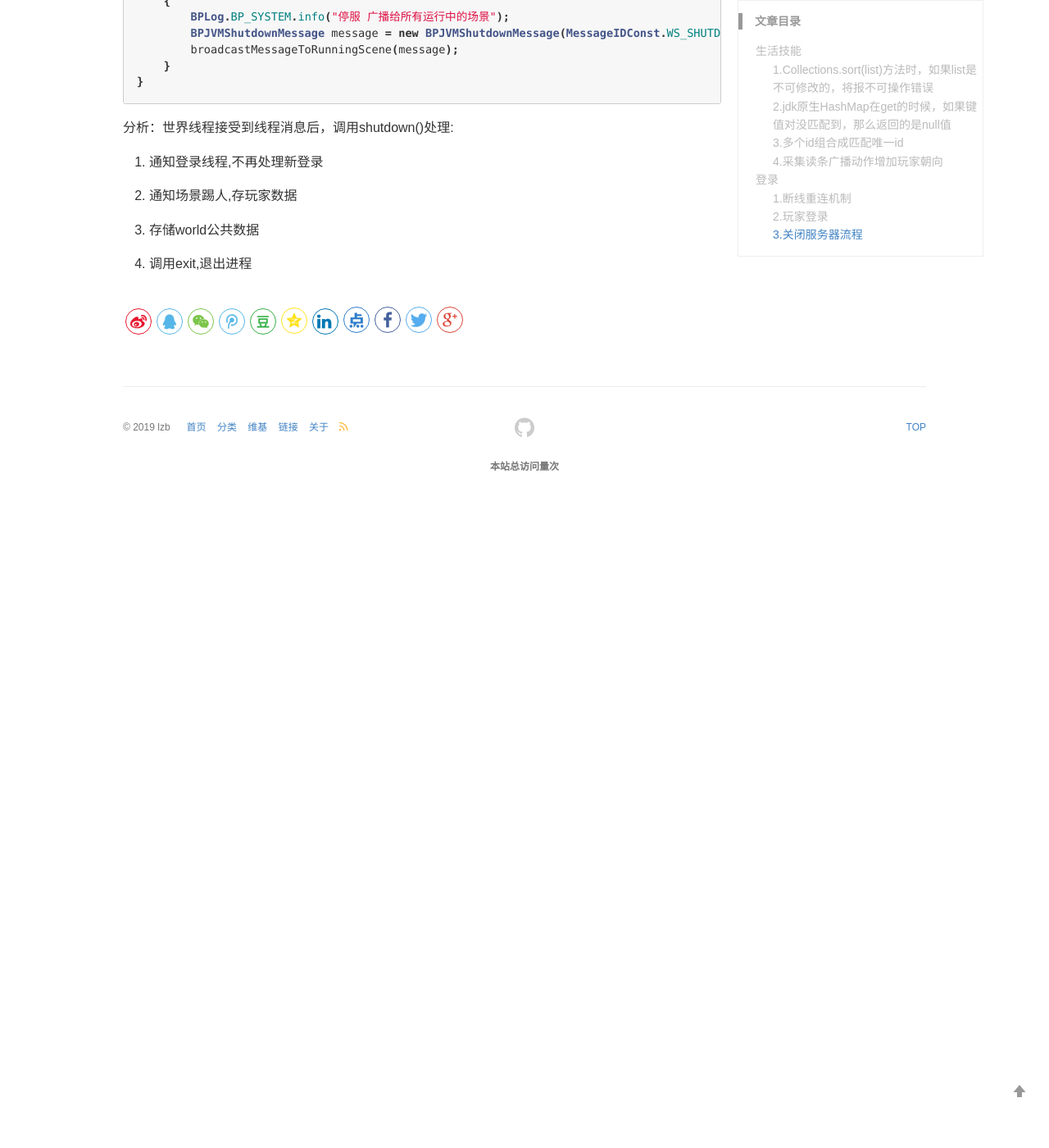
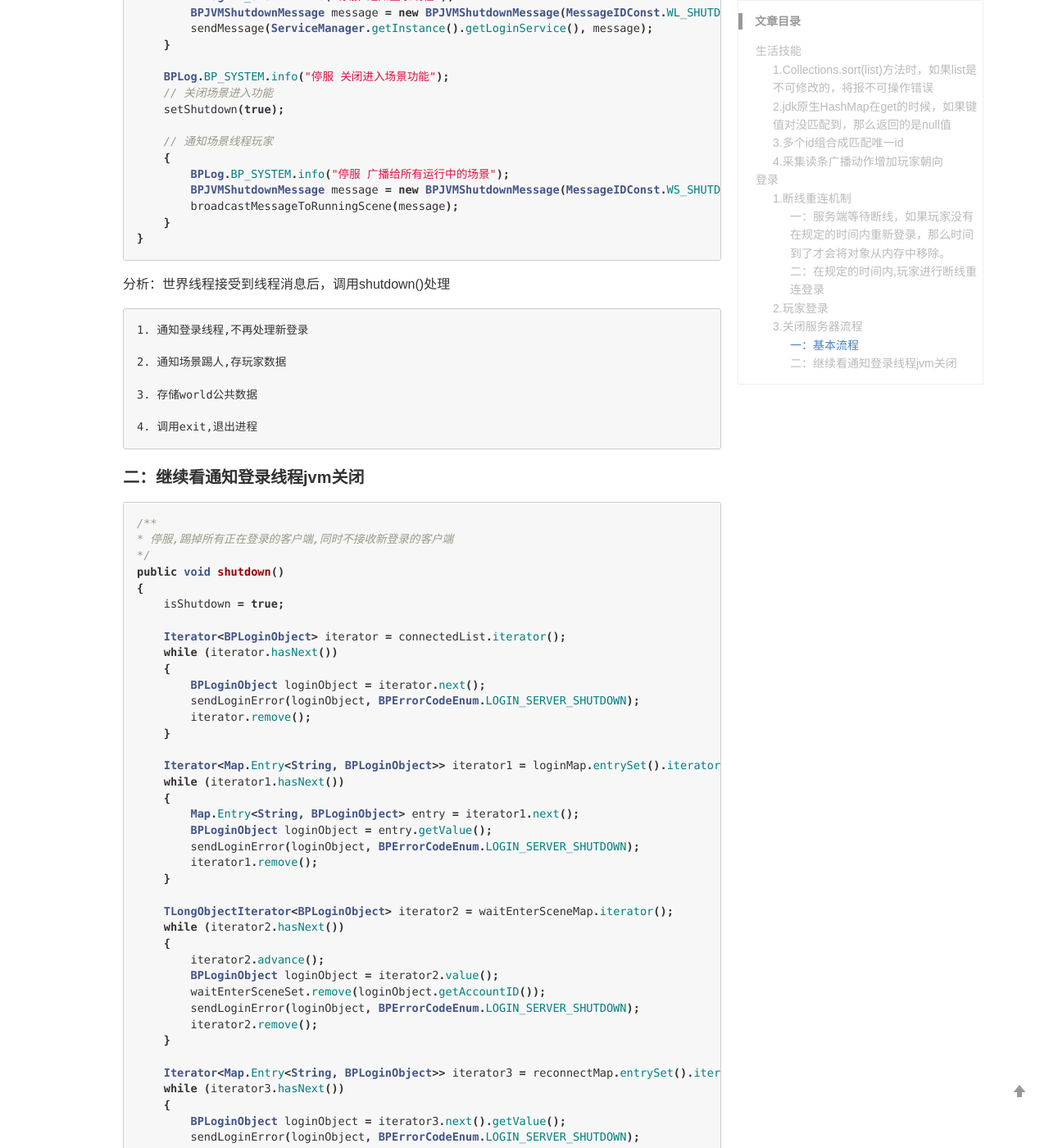
Before and after one commit to lizb0907/lizb0907.github.io, a Jekyll site: the page built from _posts/mmo-game/2018-08-09-Game.md, in a window 1280 px wide and 1400 px high, scrolled down 18347 px. Shown: the whole window at 82% size. Built offline with Jekyll 4.4.1, drawn with Linux system fonts in a browser that asks for light colours; comment, search, counter and statistics services are not loaded; before the commit the page ends 18965 px from its top, so only the background shows below that; some of the changed text lies outside the part shown.

Commit message:
mmo-game 登录线程jvm关闭发送世界线程保存玩家数据

````diff
--- a/_posts/mmo-game/2018-08-09-Game.md
+++ b/_posts/mmo-game/2018-08-09-Game.md
@@ -166,7 +166,7 @@ message SCCommonStartStripe{
 
 当客户端直接断开时会走断线重连机制，如果是选择退出游戏那么不会走断线重连。
 
-一：服务端等待断线，如果玩家没有在规定的时间内重新登录，那么时间到了才会将对象从内存中移除。
+#### 一：服务端等待断线，如果玩家没有在规定的时间内重新登录，那么时间到了才会将对象从内存中移除。
 
 大体流程如下：
 
@@ -312,7 +312,7 @@ doRemoveBpObjectFromScene()
 分析：主要是把actor对象从场景里缓存的一些map里移除，如果场景人数为空，那么通知world回收该场景线。
 
 
-二：在规定的时间内,玩家进行断线重连登录
+#### 二：在规定的时间内,玩家进行断线重连登录
 
 大体流程：
 1.客户端发起登录
@@ -805,6 +805,8 @@ public class ActorDBTask extends AbstractDBTask
 
 ### 3.关闭服务器流程
 
+#### 一：基本流程
+
 ```java
 /**
  * 关闭信号处理器
@@ -864,12 +866,132 @@ public void shutdown()
     }
 }
 ```
-分析：世界线程接受到线程消息后，调用shutdown()处理:
+分析：世界线程接受到线程消息后，调用shutdown()处理
 
-1. 通知登录线程,不再处理新登录
+    1. 通知登录线程,不再处理新登录
 
-2. 通知场景踢人,存玩家数据
+    2. 通知场景踢人,存玩家数据
 
-3. 存储world公共数据
+    3. 存储world公共数据
 
-4. 调用exit,退出进程
+    4. 调用exit,退出进程
+
+#### 二：继续看通知登录线程jvm关闭
+
+```java
+/**
+* 停服,踢掉所有正在登录的客户端,同时不接收新登录的客户端
+*/
+public void shutdown()
+{
+    isShutdown = true;
+
+    Iterator<BPLoginObject> iterator = connectedList.iterator();
+    while (iterator.hasNext())
+    {
+        BPLoginObject loginObject = iterator.next();
+        sendLoginError(loginObject, BPErrorCodeEnum.LOGIN_SERVER_SHUTDOWN);
+        iterator.remove();
+    }
+
+    Iterator<Map.Entry<String, BPLoginObject>> iterator1 = loginMap.entrySet().iterator();
+    while (iterator1.hasNext())
+    {
+        Map.Entry<String, BPLoginObject> entry = iterator1.next();
+        BPLoginObject loginObject = entry.getValue();
+        sendLoginError(loginObject, BPErrorCodeEnum.LOGIN_SERVER_SHUTDOWN);
+        iterator1.remove();
+    }
+
+    TLongObjectIterator<BPLoginObject> iterator2 = waitEnterSceneMap.iterator();
+    while (iterator2.hasNext())
+    {
+        iterator2.advance();
+        BPLoginObject loginObject = iterator2.value();
+        waitEnterSceneSet.remove(loginObject.getAccountID());
+        sendLoginError(loginObject, BPErrorCodeEnum.LOGIN_SERVER_SHUTDOWN);
+        iterator2.remove();
+    }
+
+    Iterator<Map.Entry<String, BPLoginObject>> iterator3 = reconnectMap.entrySet().iterator();
+    while (iterator3.hasNext())
+    {
+        BPLoginObject loginObject = iterator3.next().getValue();
+        sendLoginError(loginObject, BPErrorCodeEnum.LOGIN_SERVER_SHUTDOWN);
+        iterator3.remove();
+    }
+
+    BPLog.BP_LOGIN.info("停服 login收到停服请求 关闭登录");
+    BPLog.BP_LOGIN.info("[登录统计] 当前在线人数:{}, 排队人数:{}, 正在登录的人数:{}, 重连中的人数:{}",
+            loggedMap.size(), queueList.size(), loginMap.size() + connectedList.size(), reconnectMap.size());
+}
+```
+分析：isShutdown状态置为true，然后是已连接的客户端队列、登录中的客户端map、等待进入场景的对象...
+
+```java
+private void tickShutdown(int interval)
+{
+    if (!isShutdown || !isStarted)
+    {
+        return;
+    }
+
+    shutdownRemain -= interval;
+
+    if (shutdownRemain <= 0)
+    {
+        // 停服超时,则继续倒计时
+        BPLog.BP_LOGIN.warn("停服超时");
+        shutdownRemain = 300000;
+    }
+
+    if (offlineSaveMap.isEmpty() && loggedMap.isEmpty())
+    {
+        isStarted = false;
+        BPLog.BP_LOGIN.info("登录线程已完成停服操作");
+        // 发送给world线程,通知world线程执行停服存储操作
+        BPJVMShutdownMessage message = new BPJVMShutdownMessage(MessageIDConst.LW_SHUTDOWN_SERVICE_DONE);
+        sendMessage(ServiceManager.getInstance().getWorldService(), message);
+        return;
+    }
+}
+```
+分析：登录线程tick,发送world线程，通知world线程执行停服存储操作
+
+```java
+/**
+* 登录线程完成停服操作,也保存完了所有玩家的数据
+*/
+public void loginShutdownDone()
+{
+    BPLog.BP_SYSTEM.info("world线程开始保存数据");
+
+    // 保存world上的数据
+    for (AbstractWorldModule module : saveModuleArray)
+    {
+        module.setModify(true);
+    }
+    tradingMarketModule.setShutdown(true);
+    serverInfoModule.setShutdownTimestamp((int) (nowTickTime / 1000));
+
+    CommonDataCache dataCache = BPGlobals.getCommonDataCache();
+    if (dataCache == null)
+    {
+        // 池中没有足够的对象了,要new一个
+        BPLog.BP_SYSTEM.error("common data cache pool is empty!");
+        dataCache = new CommonDataCache();
+    }
+
+    dataCache.copyFrom(this);
+
+    BPSaveCommonDataReq req = new BPSaveCommonDataReq(MessageIDConst.WD_SHUTDOWN_SAVE_REQ);
+    if (BPGlobals.getInstance().getServerMode() == ServerModeEnum.EMERGENCY_EXIT)
+    {
+        req.setSaveFile(true);
+    }
+    req.setDataCache(dataCache);
+    req.setSrcService(this);
+    sendMessage(ServiceManager.getInstance().getDbService(), req);
+}
+```
+分析：登录线程完成停服操作,保存所有玩家的数据
````
